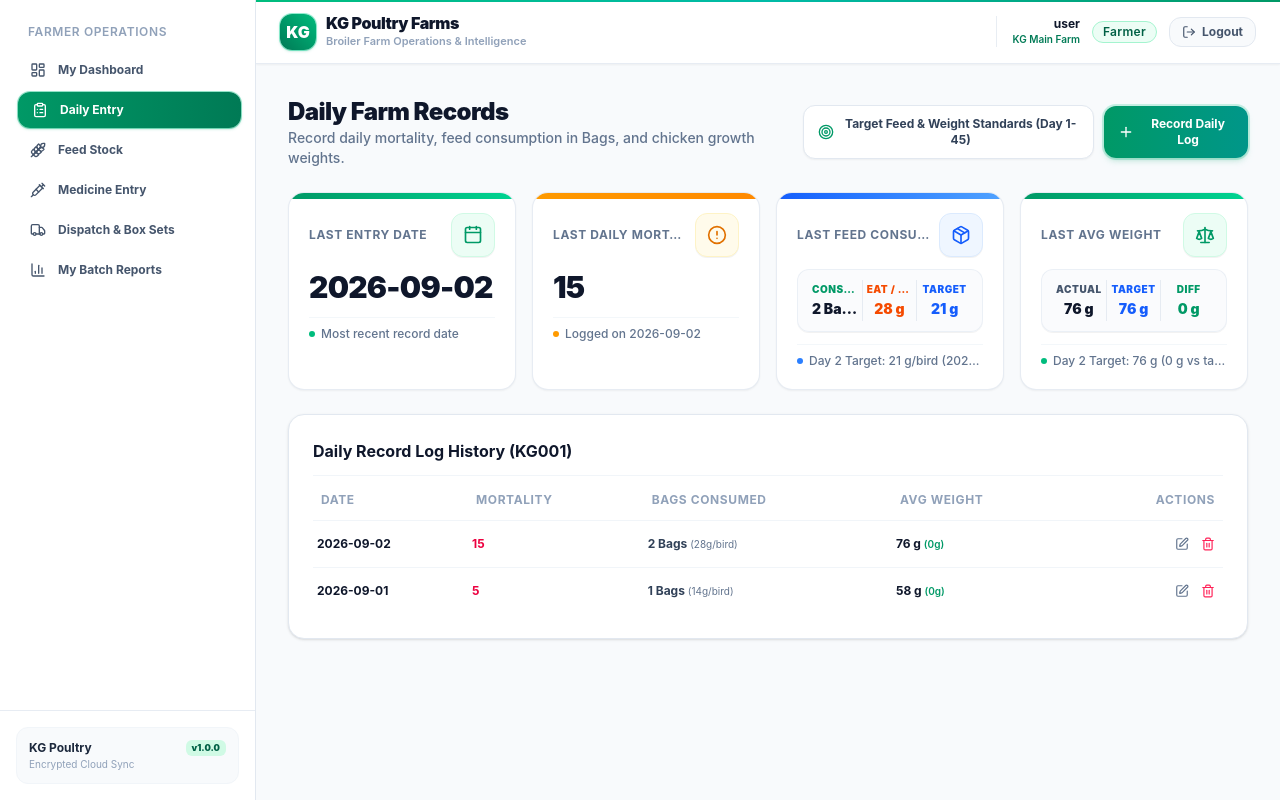
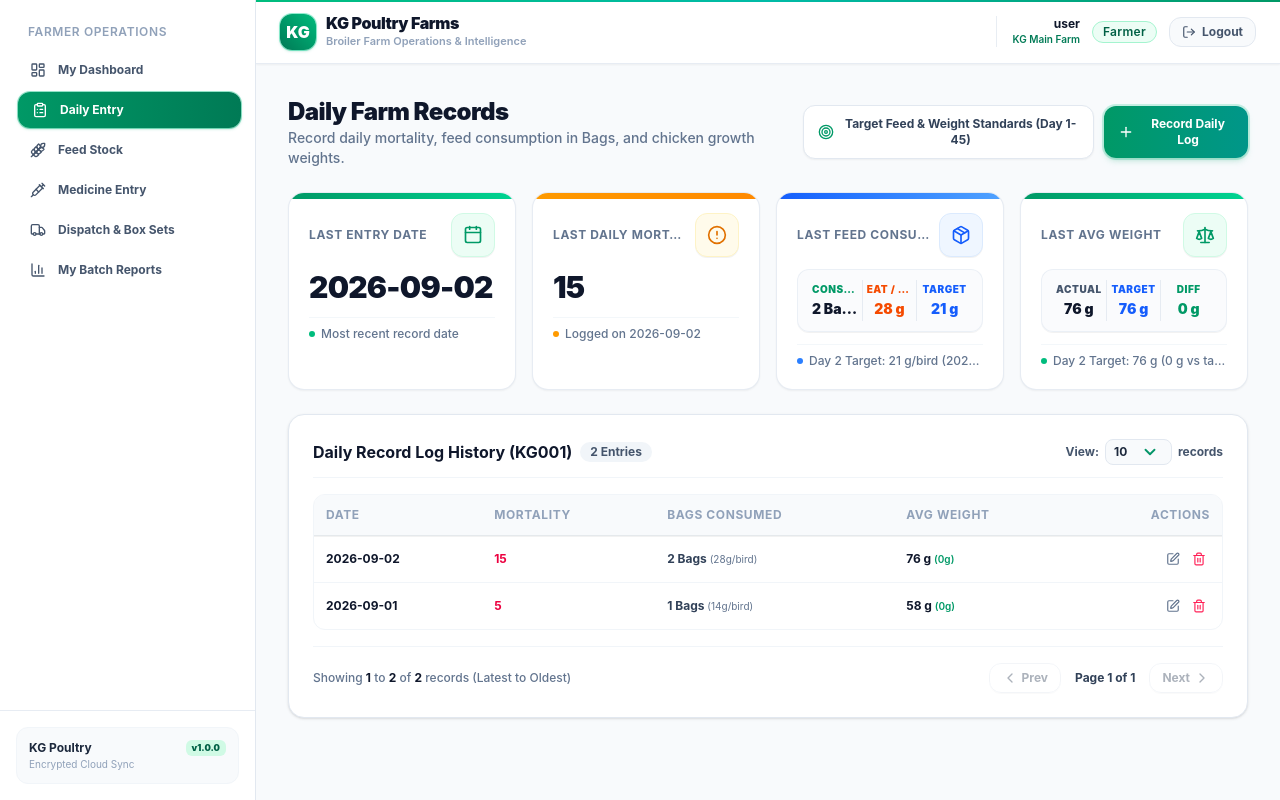
Before and after one commit to natishg-1632006/KG-Poultry-Farms, a React (Vite) app: page /daily-records in a window 1280 px wide. Built offline with nearby package versions, Linux system fonts and the light colour scheme; no server answers; the database is empty; sample sign-in values are in the browser's storage.

Commit message:
Add fixed sticky header, view size dropdown (10 20 30 40 50), and pagination to Daily Record Log History

```diff
--- a/src/pages/DailyRecordsPage.jsx
+++ b/src/pages/DailyRecordsPage.jsx
@@ -5,7 +5,7 @@ import { calculateRemainingChickens, validateRecordDate, deductFeedStock, bagsTo
 import { KG_PER_BAG, FEED_CONSUMPTION_TARGETS, AVERAGE_WEIGHT_TARGETS } from '../constants/companyTargets';
 import { StatCard } from '../components/common/StatCard';
 import { Modal } from '../components/common/Modal';
-import { ClipboardList, AlertCircle, Save, CheckCircle2, Edit, Trash2, Layers, Plus, X, Calendar, Package, Scale, Target } from 'lucide-react';
+import { ClipboardList, AlertCircle, Save, CheckCircle2, Edit, Trash2, Layers, Plus, X, Calendar, Package, Scale, Target, ChevronLeft, ChevronRight } from 'lucide-react';
 
 export const DailyRecordsPage = () => {
   const { userProfile, isFarmer } = useAuth();
@@ -18,6 +18,8 @@ export const DailyRecordsPage = () => {
   const [successMsg, setSuccessMsg] = useState('');
   const [showForm, setShowForm] = useState(false);
   const [showTargetsTable, setShowTargetsTable] = useState(false);
+  const [currentPage, setCurrentPage] = useState(1);
+  const [pageSize, setPageSize] = useState(10);
 
   const todayStr = new Date().toISOString().split('T')[0];
 
@@ -260,6 +262,12 @@ export const DailyRecordsPage = () => {
   };
 
   const recordsList = Object.values(recordsMap).sort((a, b) => b.recordDate.localeCompare(a.recordDate));
+  const totalRecords = recordsList.length;
+  const totalPages = Math.max(1, Math.ceil(totalRecords / pageSize));
+  const startIndex = (currentPage - 1) * pageSize;
+  const endIndex = Math.min(totalRecords, startIndex + pageSize);
+  const paginatedRecords = recordsList.slice(startIndex, endIndex);
+
   const lastRecord = recordsList.length > 0 ? recordsList[0] : null;
 
   // Compute current flock age day for selected batch
@@ -568,30 +576,58 @@ export const DailyRecordsPage = () => {
         </form>
       </Modal>
 
-      {/* History Table with Edit and Delete Actions - Full Width */}
+      {/* History Table with Edit and Delete Actions - Fixed Header & Paginated */}
       <div className="rounded-2xl border border-slate-200 bg-white p-4 sm:p-6 shadow-sm min-w-0">
-        <h2 className="text-base font-bold text-slate-900 border-b border-slate-100 pb-3 mb-4">
-          Daily Record Log History ({selectedBatch?.batchNumber})
-        </h2>
+        <div className="flex flex-col gap-2.5 sm:flex-row sm:items-center sm:justify-between border-b border-slate-100 pb-3 mb-4">
+          <div className="flex items-center justify-between sm:justify-start gap-2">
+            <h2 className="text-sm sm:text-base font-bold text-slate-900">
+              Daily Record Log History ({selectedBatch?.batchNumber})
+            </h2>
+            <span className="rounded-full bg-slate-100 px-2.5 py-0.5 text-xs font-bold text-slate-600">
+              {totalRecords} Entries
+            </span>
+          </div>
 
-        <div className="w-full overflow-x-auto">
+          <div className="flex items-center justify-between sm:justify-end gap-3">
+            <div className="flex items-center gap-1.5 text-xs font-bold text-slate-600">
+              <span>View:</span>
+              <select
+                value={pageSize}
+                onChange={(e) => {
+                  setPageSize(Number(e.target.value));
+                  setCurrentPage(1);
+                }}
+                className="rounded-lg border border-slate-200 bg-slate-50 px-2 py-1 text-xs font-bold text-slate-800 focus:border-emerald-600 focus:bg-white transition-colors cursor-pointer"
+              >
+                <option value={10}>10</option>
+                <option value={20}>20</option>
+                <option value={30}>30</option>
+                <option value={40}>40</option>
+                <option value={50}>50</option>
+              </select>
+              <span>records</span>
+            </div>
+          </div>
+        </div>
+
+        <div className="w-full overflow-auto max-h-[440px] rounded-xl border border-slate-100">
           <table className="w-full min-w-[500px] text-left text-xs">
-            <thead>
-              <tr className="border-b border-slate-100 uppercase tracking-wider text-slate-400 font-semibold whitespace-nowrap">
-                <th className="pb-3 px-2" title="Date">Date</th>
-                <th className="pb-3 px-2" title="Mortality">Mortality</th>
-                <th className="pb-3 px-2" title="Bags Consumed">Bags Consumed</th>
-                <th className="pb-3 px-2" title="Avg Weight (g)">Avg Weight</th>
-                <th className="pb-3 px-2 text-right" title="Actions">Actions</th>
+            <thead className="bg-slate-50 sticky top-0 border-b border-slate-100 uppercase tracking-wider text-slate-400 font-semibold whitespace-nowrap z-10 shadow-2xs">
+              <tr>
+                <th className="p-3" title="Date">Date</th>
+                <th className="p-3" title="Mortality">Mortality</th>
+                <th className="p-3" title="Bags Consumed">Bags Consumed</th>
+                <th className="p-3" title="Avg Weight (g)">Avg Weight</th>
+                <th className="p-3 text-right" title="Actions">Actions</th>
               </tr>
             </thead>
             <tbody className="divide-y divide-slate-100 font-medium whitespace-nowrap">
-              {recordsList.length === 0 ? (
+              {totalRecords === 0 ? (
                 <tr>
                   <td colSpan="5" className="py-8 text-center text-slate-400">No daily records for this batch yet. Click any Farm button or "+ Record Daily Log" to add data.</td>
                 </tr>
               ) : (
-                recordsList.map((r) => {
+                paginatedRecords.map((r) => {
                   const bags = Math.max(1, Math.round(r.feedConsumptionBags || kgToBags(r.feedConsumption || 0, KG_PER_BAG)));
                   const totalKg = bags * KG_PER_BAG;
                   const chickCount = Number(r.remainingChickCount || selectedBatch?.remainingChickCount || selectedBatch?.initialChickCount || 5000);
@@ -610,15 +646,15 @@ export const DailyRecordsPage = () => {
 
                   return (
                     <tr key={r.recordDate} className="hover:bg-slate-50">
-                      <td className="py-3 px-1 font-bold text-slate-900 truncate" title={r.recordDate}>{r.recordDate}</td>
-                      <td className="py-3 px-1 font-bold text-rose-600 truncate" title={r.mortalityCount}>{r.mortalityCount}</td>
-                      <td className="py-3 px-1 text-slate-700 font-bold truncate" title={`${bags} Bags (${perBirdEat} g/bird)`}>
+                      <td className="p-3 font-bold text-slate-900" title={r.recordDate}>{r.recordDate}</td>
+                      <td className="p-3 font-bold text-rose-600" title={r.mortalityCount}>{r.mortalityCount}</td>
+                      <td className="p-3 text-slate-700 font-bold" title={`${bags} Bags (${perBirdEat} g/bird)`}>
                         {bags} Bags <span className="text-[10px] font-normal text-slate-500">({perBirdEat}g/bird)</span>
                       </td>
-                      <td className="py-3 px-1 font-bold text-slate-900 truncate" title={`${r.averageWeight} g (Target: ${rTargetWeight}g, Diff: ${rDiffStr})`}>
+                      <td className="p-3 font-bold text-slate-900" title={`${r.averageWeight} g (Target: ${rTargetWeight}g, Diff: ${rDiffStr})`}>
                         {r.averageWeight} g <span className={`text-[10px] font-semibold ${rWeightDiff < 0 ? 'text-rose-600' : 'text-emerald-600'}`}>({rDiffStr})</span>
                       </td>
-                      <td className="py-3 px-1 text-right">
+                      <td className="p-3 text-right">
                         <div className="flex items-center justify-end gap-1">
                           <button
                             onClick={() => handleEditRecord(r)}
@@ -643,6 +679,41 @@ export const DailyRecordsPage = () => {
             </tbody>
           </table>
         </div>
+
+        {/* Pagination Controls */}
+        {totalRecords > 0 && (
+          <div className="flex flex-col gap-3 sm:flex-row sm:items-center sm:justify-between border-t border-slate-100 pt-4 mt-4">
+            <div className="text-xs font-medium text-slate-500 text-center sm:text-left">
+              Showing <span className="font-bold text-slate-900">{startIndex + 1}</span> to{' '}
+              <span className="font-bold text-slate-900">{endIndex}</span> of{' '}
+              <span className="font-bold text-slate-900">{totalRecords}</span> records (Latest to Oldest)
+            </div>
+
+            <div className="flex items-center justify-center gap-1.5">
+              <button
+                onClick={() => setCurrentPage(prev => Math.max(1, prev - 1))}
+                disabled={currentPage === 1}
+                className="flex items-center gap-1 rounded-xl border border-slate-200 px-3 py-1.5 text-xs font-bold text-slate-700 hover:bg-slate-50 disabled:opacity-40 disabled:hover:bg-transparent transition-all shadow-2xs cursor-pointer"
+              >
+                <ChevronLeft className="h-4 w-4" />
+                <span>Prev</span>
+              </button>
+
+              <div className="px-2 text-xs font-bold text-slate-700">
+                Page {currentPage} of {totalPages}
+              </div>
+
+              <button
+                onClick={() => setCurrentPage(prev => Math.min(totalPages, prev + 1))}
+                disabled={currentPage === totalPages}
+                className="flex items-center gap-1 rounded-xl border border-slate-200 px-3 py-1.5 text-xs font-bold text-slate-700 hover:bg-slate-50 disabled:opacity-40 disabled:hover:bg-transparent transition-all shadow-2xs cursor-pointer"
+              >
+                <span>Next</span>
+                <ChevronRight className="h-4 w-4" />
+              </button>
+            </div>
+          </div>
+        )}
       </div>
     </div>
   );
```
